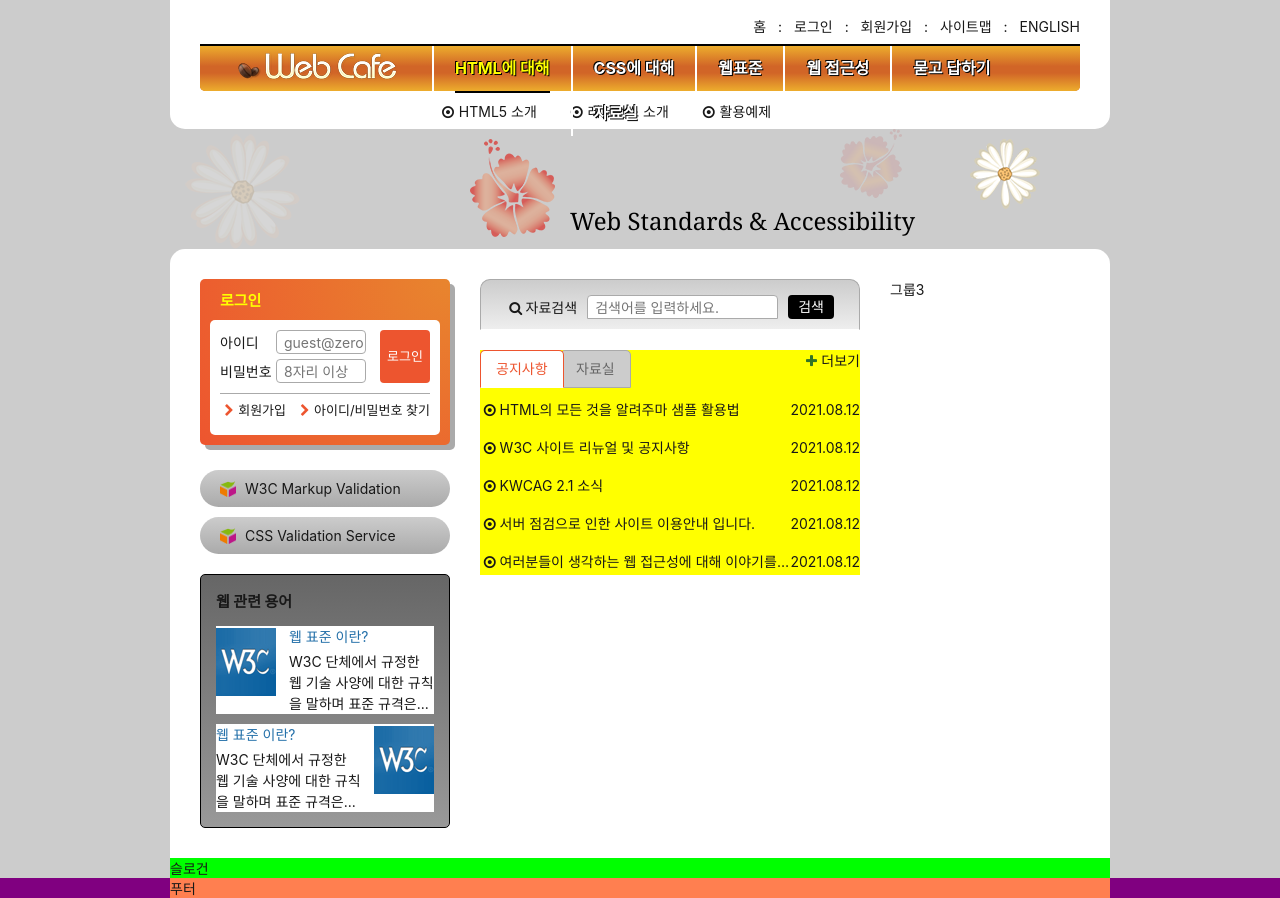
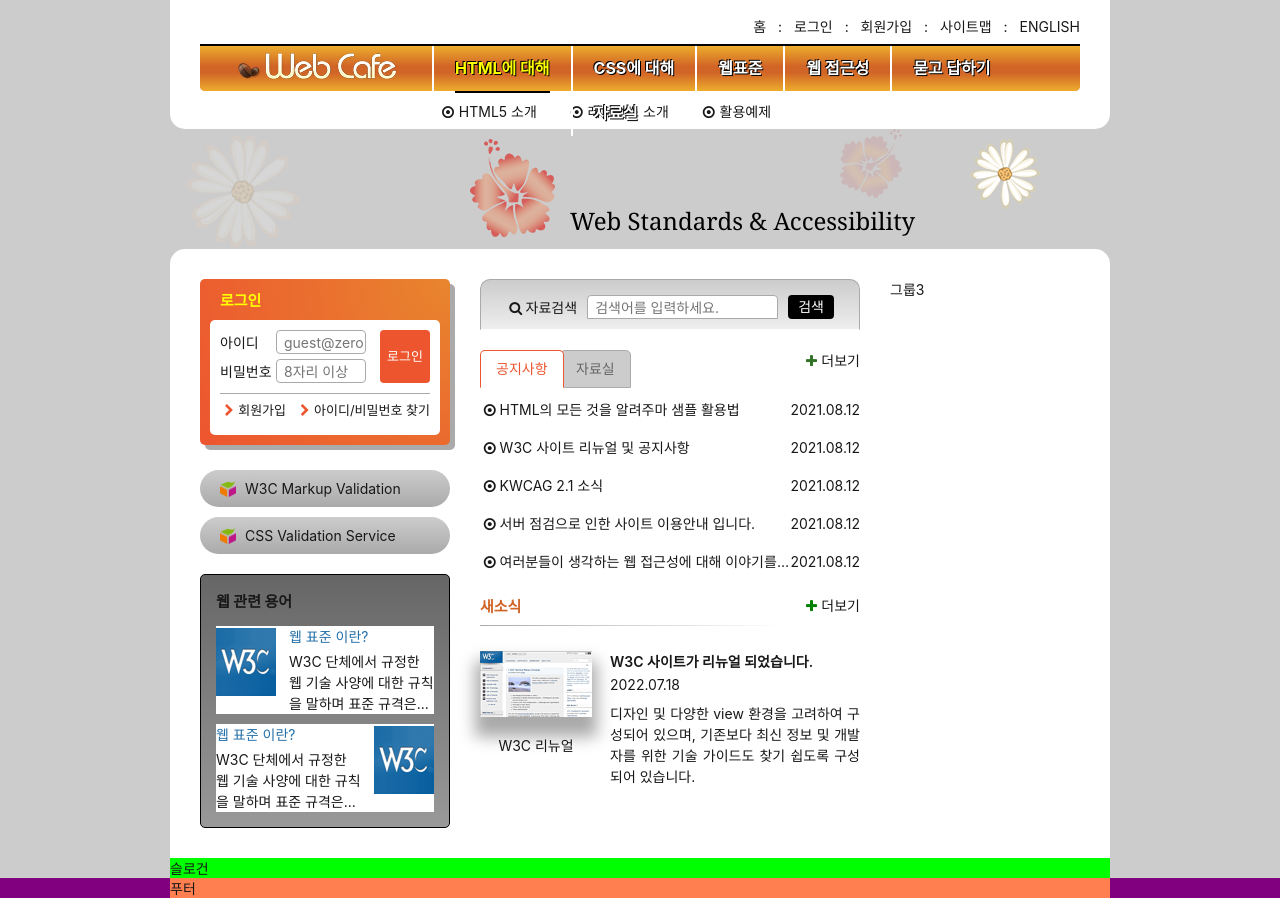
Before and after one commit to dikum98/zeroConnecTo, a website: page HTML5/index.html in a window 1280 px wide. Drawn offline with Linux system fonts and the light colour scheme; a web font is replaced by a local one.

Commit message:
새소식 마크업 및 디자인 완성

```diff
--- a/HTML5/css/index.css
+++ b/HTML5/css/index.css
@@ -519,7 +519,7 @@ body {
 /* 공지사항 및 자료실 */
 .board {
   margin-top: 20px;
-  background: yellow;
+  /* background: yellow; */
   position: relative;
   padding-top: 45px;
   min-height: 214px;
@@ -572,12 +572,15 @@ body {
 .board-more {
   display: none;
   position: absolute;
+
+  /* ??? */
   top: -8px;
   right: -8px;
   padding: 8px;
 }
 
-.board-more::before {
+/* 공지사항, 자료실, 새소식, 인기사이트 더보기 링크 웹폰트 글자 색상 일괄 적용 */
+.more::before {
   color: hsla(110, 50%, 30%, 1);
 }
 
@@ -607,6 +610,81 @@ body {
   display: block;
 } */
 
+/* 새소식 */
+.news {
+  margin-top: 20px;
+  position: relative;
+}
+
+.news-link {
+  display: block;
+}
+
+.news-title {
+  color: #d16527;
+  font-weight: 700;
+  font-size: 1.5rem;
+}
+
+.news-item {
+  margin-top: 35px;
+  padding-left: 130px;
+  position: relative;
+  min-height: 115px;
+}
+
+.news-item-title {
+  font-weight: 600;
+  margin-bottom: 5px;
+}
+
+.news-item-brief {
+  line-height: 1.5;
+  margin-top: 10px;
+
+  /* 텍스트의 왼쪽 라인, 오른쪽 라인을 균일하게 맞춤. 많이 사용되는 패턴은 아님 */
+  text-align: justify;
+}
+
+.news::before {
+  content: '';
+  position: absolute;
+  top: 30px;
+  left: 0;
+  width: 80%;
+  height: 1px;
+  background: #aaa linear-gradient(to right, #aaa, #fff);
+}
+
+.news-item-thumbnail {
+  position: absolute;
+  top: 0;
+  left: 0;
+  /* border: 1px solid blue; */
+  text-align: center;
+}
+
+.news-item-thumbnail img {
+  /*          x y    blur spread  color   */
+  box-shadow: 0 15px 15px 5px #aaa;
+}
+
+.news-item-thumbnail figcaption {
+  /* 마진이 적용된다 = block요소다 */
+  margin-top: 15px;
+}
+
+.news-more {
+  position: absolute;
+  top: -8px;
+  right: -8px;
+  padding: 8px;
+}
+
+.news-more::before {
+  color: green;
+}
+
 /* 슬로건 */
 .slogan {
   background: lime;
--- a/HTML5/index.html
+++ b/HTML5/index.html
@@ -413,6 +413,30 @@
             >
           </div>
         </div> -->
+        <section class="news">
+          <h2 class="news-title">새소식</h2>
+          <a href="" class="news-link">
+            <article class="news-item">
+              <h3 class="news-item-title">W3C 사이트가 리뉴얼 되었습니다.</h3>
+              <time class="news-item-date" datetime="2022-07-18T16:19:23"
+                >2022.07.18</time
+              >
+              <p class="news-item-brief">
+                디자인 및 다양한 view 환경을 고려하여 구성되어 있으며, 기존보다
+                최신 정보 및 개발자를 위한 기술 가이드도 찾기 쉽도록 구성되어
+                있습니다.
+              </p>
+              <figure class="news-item-thumbnail">
+                <img
+                  src="assets/news.gif"
+                  alt="W3C 사이트가 HTML5 발표 후 새롭게 리뉴얼 된 모습"
+                />
+                <figcaption>W3C 리뉴얼</figcaption>
+              </figure>
+            </article>
+          </a>
+          <a href="/" class="icon-plus news-more more" title="새소식">더보기</a>
+        </section>
       </div>
       <div class="group group3">그룹3</div>
     </main>
```
